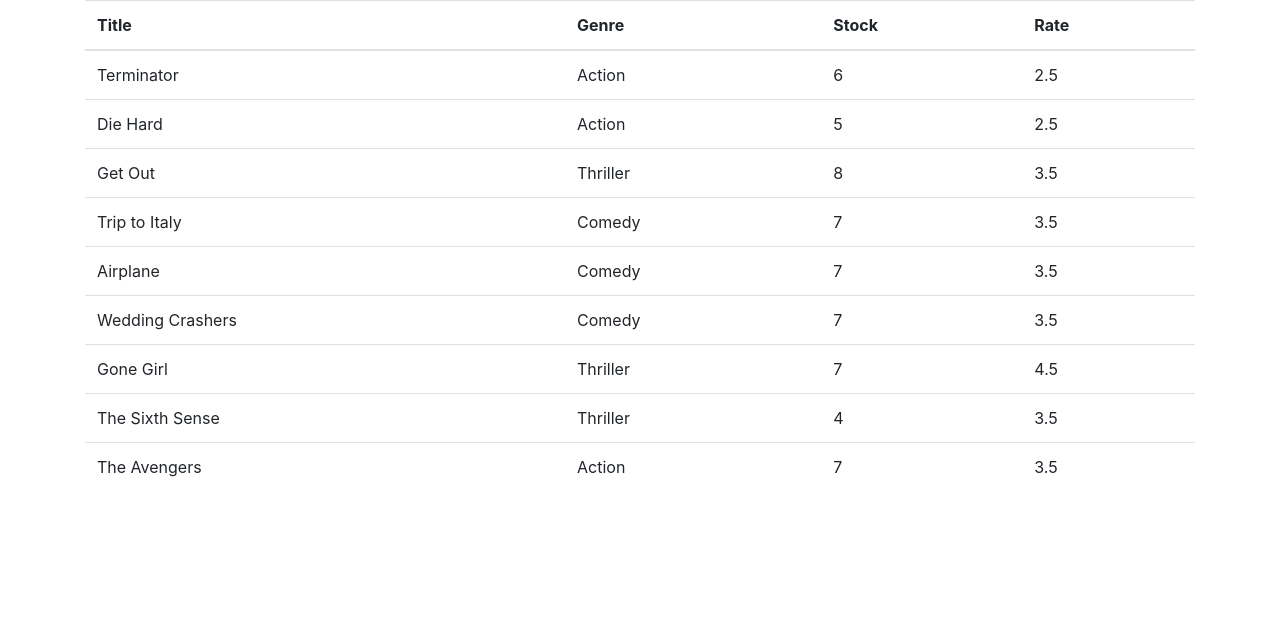
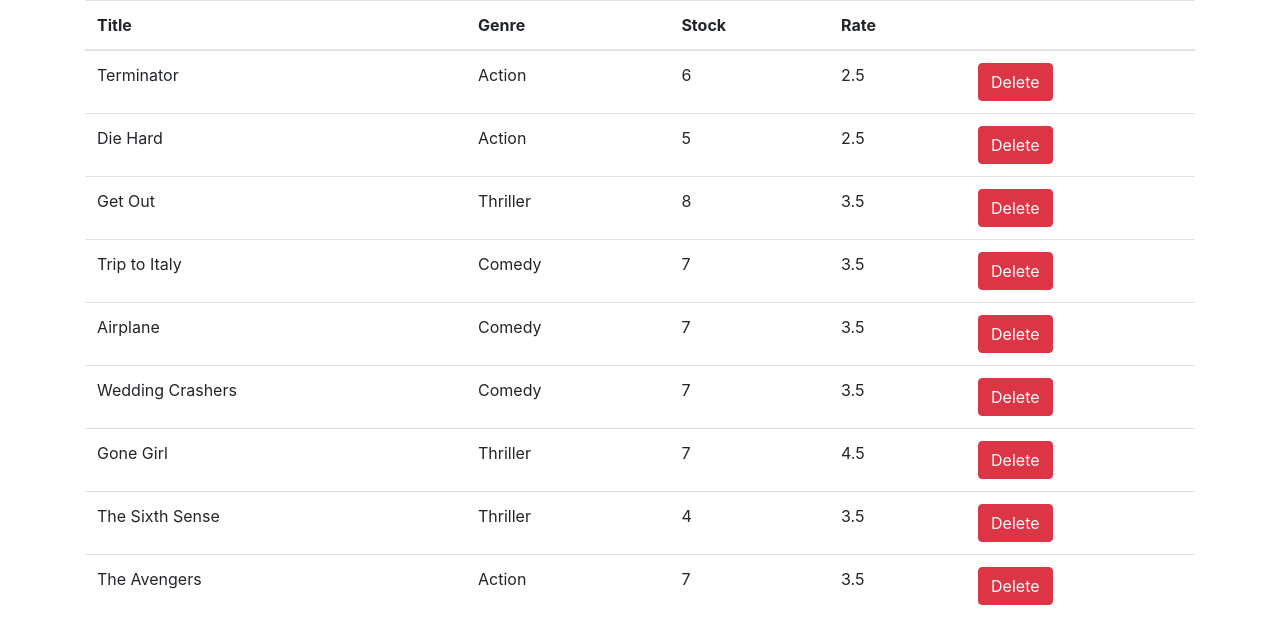
Before and after one commit to hinlocaesar/vidly, a React (Create React App) app in the folder vidly/: page / in a window 1280 px wide. Shown: the top 644 px of the page. Built offline with nearby package versions, Linux system fonts and the light colour scheme.

Commit message:
Implemented delete movie from list

```diff
--- a/vidly/src/component/Movies.jsx
+++ b/vidly/src/component/Movies.jsx
@@ -5,6 +5,14 @@
   state = {
     movies: getMovies(),
   };
+
+  handleDelete = (movie) => {
+    const movies = this.state.movies.filter((m) => m._id !== movie._id);
+    console.log("HINLO", movies);
+    console.log("HINLO2", movie);
+    this.setState({ movies });
+  };
+
   render() {
     return (
       <table className="table">
@@ -14,15 +22,24 @@
             <th>Genre</th>
             <th>Stock</th>
             <th>Rate</th>
+            <th></th>
           </tr>
         </thead>
         <tbody>
           {this.state.movies.map((movie) => (
-            <tr>
+            <tr key={movie._id}>
               <td>{movie.title}</td>
               <td>{movie.genre.name}</td>
               <td>{movie.numberInStock}</td>
               <td>{movie.dailyRentalRate}</td>
+              <td>
+                <button
+                  onClick={() => this.handleDelete(movie)}
+                  className="btn btn-danger btn sm"
+                >
+                  Delete
+                </button>
+              </td>
             </tr>
           ))}
         </tbody>
```
